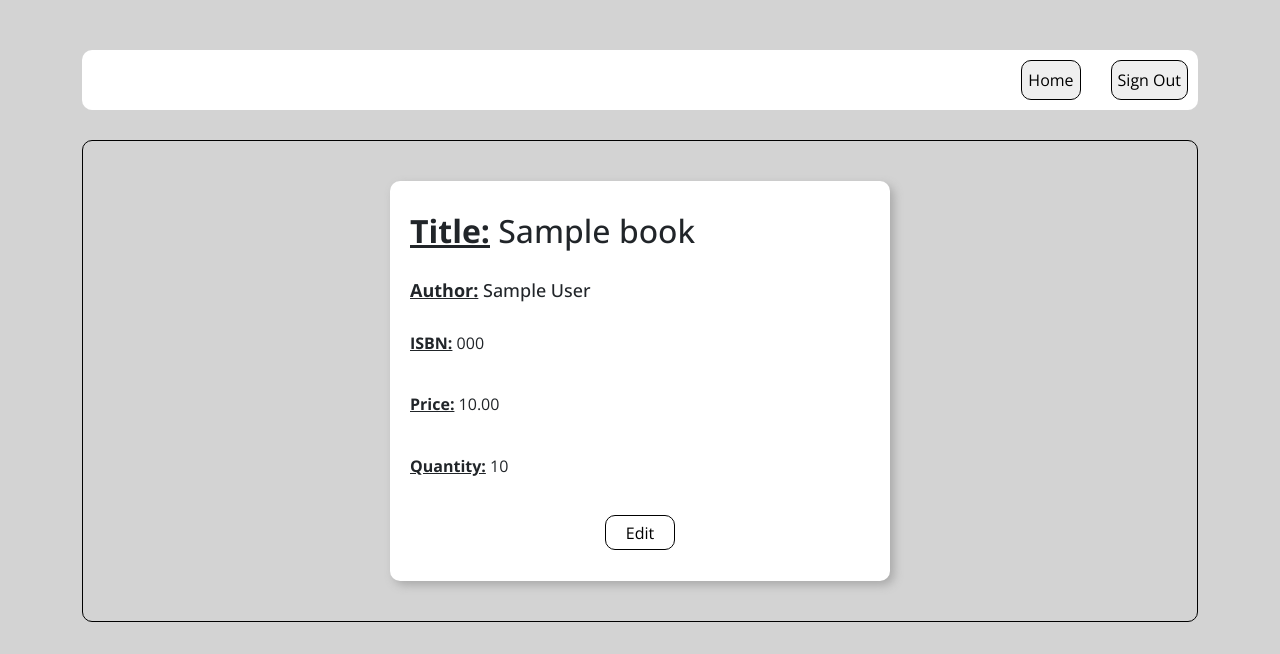
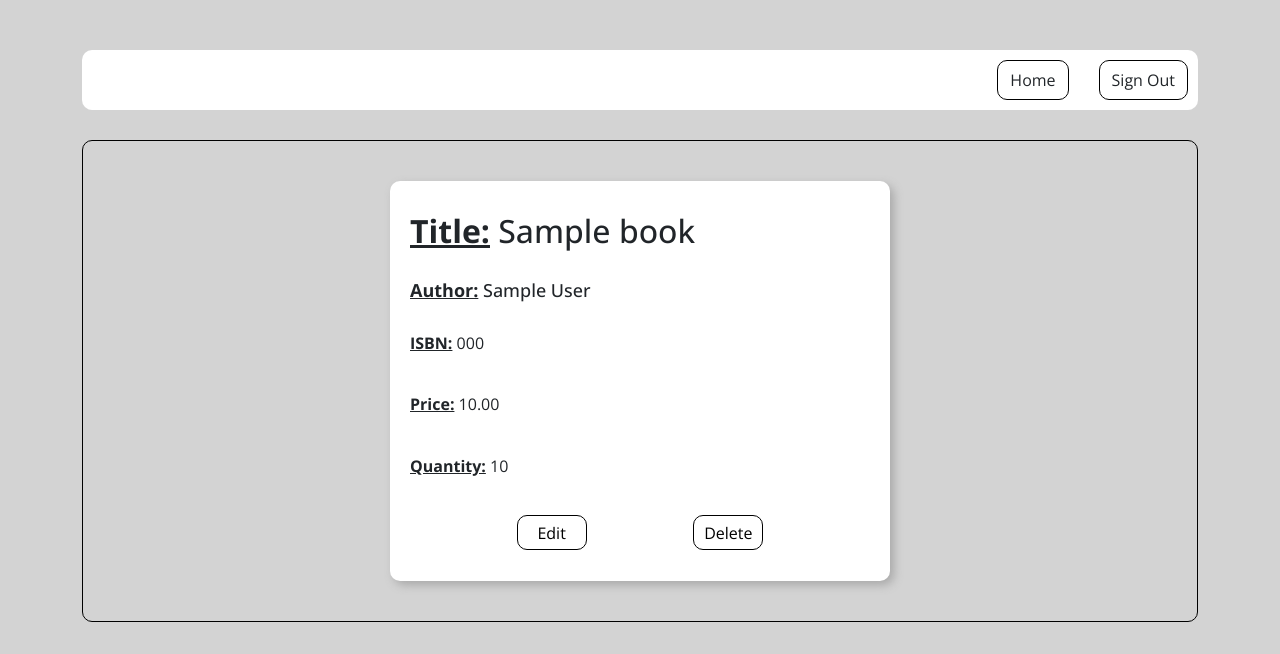
Before and after one commit to obertinelli/SDEV_220_Final_Project_3BrainCells, a Django app: page /book/000 in a window 1280 px wide. Shown: the part 146-800 px from the top of the page. Run offline with Django 4.2, Linux system fonts and the light colour scheme; a user stored in the database is signed in; tables that the repository leaves empty hold one stand-in row (values such as "Sample post").

Commit message:
added a delete button and styling

```diff
--- a/bookstoreinv/static/css/main.css
+++ b/bookstoreinv/static/css/main.css
@@ -23,7 +23,7 @@ header{
     background-color: white;
 }
 
-.add-book-btn{
+.btn{
     border-radius: 10px;
     height: 40px;
     border: solid 1px black;
@@ -124,3 +124,12 @@ header{
     border: 1px solid black;
     border-radius: 10px;
 }
+
+.delete-form > button{
+    background-color: white;
+    transition: background-color 0.7s ease-out;
+}
+
+.delete-form > button:hover{
+    background-color: red;
+}
--- a/bookstoreinv/templates/pages/book_details.html
+++ b/bookstoreinv/templates/pages/book_details.html
@@ -9,11 +9,11 @@
 
     <div class="tool-bar">
         <a href="{% url 'home_screen' %}" >
-            <button class="add-book-btn">Home</button>
+            <button class="btn">Home</button>
         </a>
 
         <a href="#" >
-            <button class="add-book-btn">Sign Out</button>
+            <button class="btn">Sign Out</button>
         </a>
     </div>
 
@@ -36,7 +36,13 @@
                 <a href="{% url 'book_edit' pk=book.pk %}">
                     <button class="book-view-btn">Edit</button>
                 </a>
+
+                <form method="POST" action="{% url 'book_remove' pk=book.pk %}" class="delete-form">{% csrf_token %}
+                    <button type="submit" class="book-view-btn" name="delete">Delete</button>
+                </form>
             </span>
+
+
         {% endif %}
 
         </div>
--- a/bookstoreinv/templates/pages/home_screen.html
+++ b/bookstoreinv/templates/pages/home_screen.html
@@ -11,11 +11,11 @@
 
         <div class="tool-bar">
             <a href="{% url 'add_book' %}" >
-                <button class="add-book-btn">Add Book</button>
+                <button class="btn">Add Book</button>
             </a>
 
             <a href="#" >
-                <button class="add-book-btn">Order</button>
+                <button class="btn">Order</button>
             </a>
         </div>
 
--- a/bookstoreinv/urls.py
+++ b/bookstoreinv/urls.py
@@ -6,4 +6,5 @@ urlpatterns = [
     path('book/<str:pk>', views.book_details, name="book_details"), #book detail screen
     path('book/new/', views.add_book, name="add_book"),
     path('book/<str:pk>/edit/', views.book_edit, name='book_edit'),
+    path('book/<str:pk>/remove/', views.book_remove, name='book_remove'),
 ]
--- a/bookstoreinv/views.py
+++ b/bookstoreinv/views.py
@@ -40,3 +40,9 @@ def book_edit(request, pk):
     else:
         form = BookForm(instance=post)
     return render(request, 'pages/add_book.html', {'form': form})
+
+def book_remove(request, pk):
+    post = get_object_or_404(Book, pk=pk)
+    if request.method == "POST":
+        post.delete()
+    return redirect('home_screen')
```
Also changed, not shown: bookstoreinv/templates/pages/add_book.html (+10 -0 lines).
